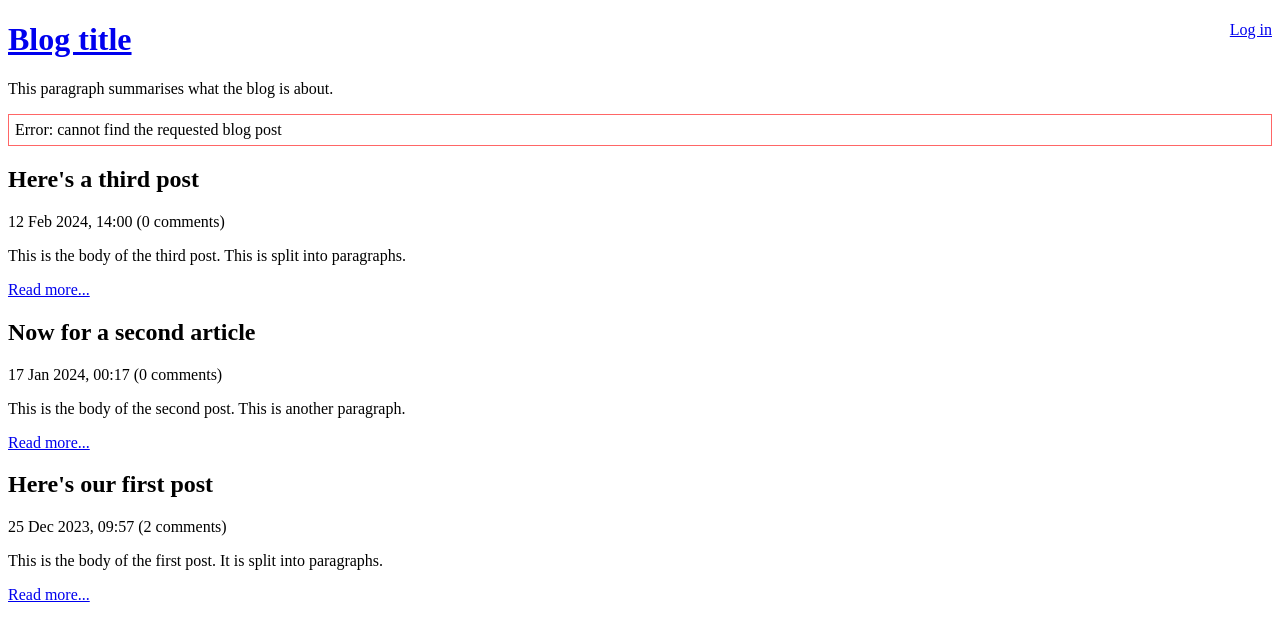
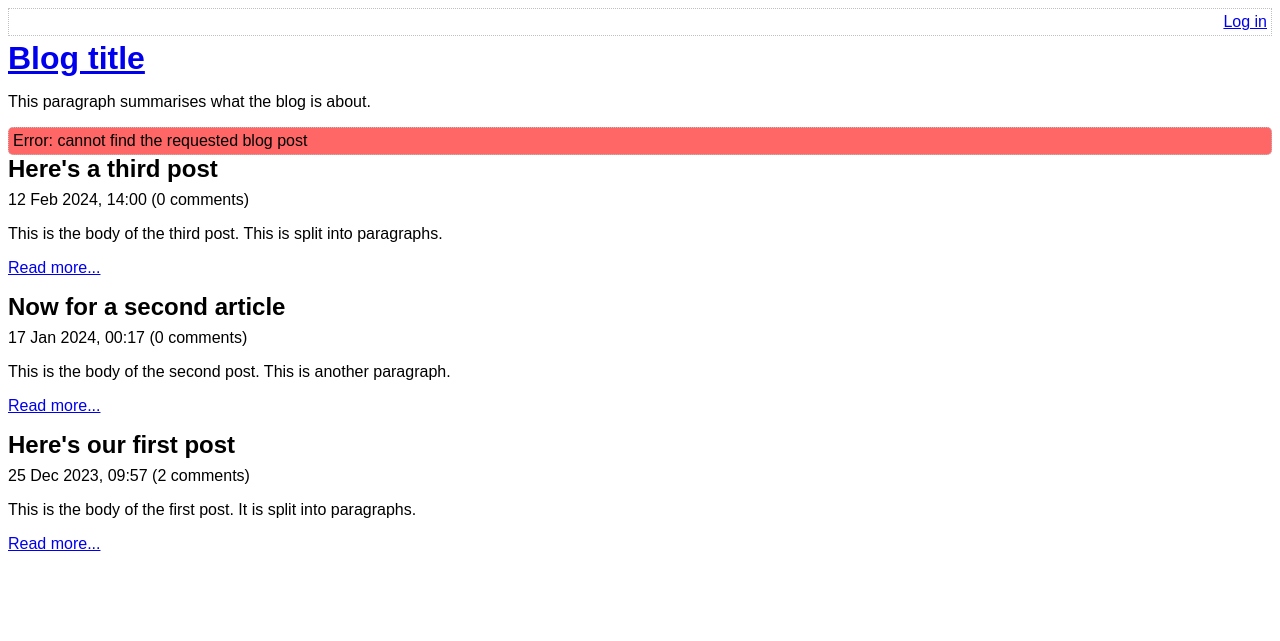
Before and after one commit to TheKhafre/blog-demo, a PHP site: page /index.php?not-found=1 in a window 1280 px wide. Shown: the top 641 px of the page. Run offline with PHP 8.4, Linux system fonts and the light colour scheme; data comes from the database, SQL or seed files in the repository.

Commit message:
updated the chain

```diff
--- /dev/null
+++ b/assets/main.css
@@ -0,0 +1,36 @@
+/* Success/error message boxes */
+.box {
+	border: 1px dotted silver;
+	border-radius: 5px;
+	padding: 4px;
+}
+.error {
+	background-color: #ff6666;
+}
+.success {
+	background-color: #88ff88;
+}
+
+.install-password {
+	font-size: 1.2em;
+}
+
+.top-menu {
+	border: 1px dotted silver;
+	min-height: 18px;
+	padding: 4px;
+	margin-bottom: 4px;
+}
+
+.menu-options {
+	float: right;
+}
+
+h1, h2, h3 {
+	margin-top: 0;
+	margin-bottom: 8px;
+}
+
+body {
+	font-family: sans-serif;
+}
--- a/index.php
+++ b/index.php
@@ -25,13 +25,13 @@ $notFound = isset($_GET['not-found']);
 <html>
     <head>
         <title>A blog application</title>
-        <meta http-equiv="Content-Type" content="text/html;charset=utf-8" />
+        <?php require 'templates/head.php' ?>
     </head>
     <body>
         <?php require 'templates/title.php' ?>
 
         <?php if ($notFound): ?>
-            <div style="border: 1px solid #ff6666; padding: 6px;">
+            <div class="error box">
                 Error: cannot find the requested blog post
             </div>
         <?php endif ?>
--- a/login.php
+++ b/login.php
@@ -34,14 +34,14 @@ if ($_POST)
         <title>
             A blog application | Login
         </title>
-        <meta http-equiv="Content-Type" content="text/html;charset=utf-8" />
+        <?php require 'templates/head.php' ?>
     </head>
     <body>
         <?php require 'templates/title.php' ?>
 
         <?php // If we have a username, then the user got something wrong, so let's have an error ?>
         <?php if ($username): ?>
-            <div style="border: 1px solid #ff6666; padding: 6px;">
+            <div class="error box">
                 The username or password is incorrect, try again
             </div>
         <?php endif ?>
--- a/templates/comment-form.php
+++ b/templates/comment-form.php
@@ -10,7 +10,7 @@
 
 <?php // Report any errors in a bullet-point list ?>
 <?php if ($errors): ?>
-    <div style="border: 1px solid #ff6666; padding: 6px;">
+    <div class="error box">
         <ul>
             <?php foreach ($errors as $error): ?>
                 <li><?php echo $error ?></li>
--- /dev/null
+++ b/templates/head.php
@@ -0,0 +1,2 @@
+<meta http-equiv="Content-Type" content="text/html;charset=utf-8" />
+<link rel="stylesheet" type="text/css" href="assets/main.css" />
--- a/templates/title.php
+++ b/templates/title.php
@@ -1,4 +1,5 @@
-<div style="float: right;">
+<div class="top-menu">
+    <div class="menu-options">
         <?php if (isLoggedIn()): ?>
             Hello <?php echo htmlEscape(getAuthUser()) ?>.
             <a href="logout.php">Log out</a>
@@ -6,6 +7,7 @@
             <a href="login.php">Log in</a>
         <?php endif ?>
     </div>
+</div>
 
 <a href="index.php">
     <h1>Blog title</h1>
--- a/view-post.php
+++ b/view-post.php
@@ -62,7 +62,7 @@ else
             A blog application |
             <?php echo htmlEscape($row['title']) ?>
         </title>
-        <meta http-equiv="Content-Type" content="text/html;charset=utf-8" />
+        <?php require 'templates/head.php' ?>
     </head>
     <body>
         <?php require 'templates/title.php' ?>
```
Also changed, not shown: install.php (+2 -15 lines). Lines whose indentation alone changed are shown as unchanged.
